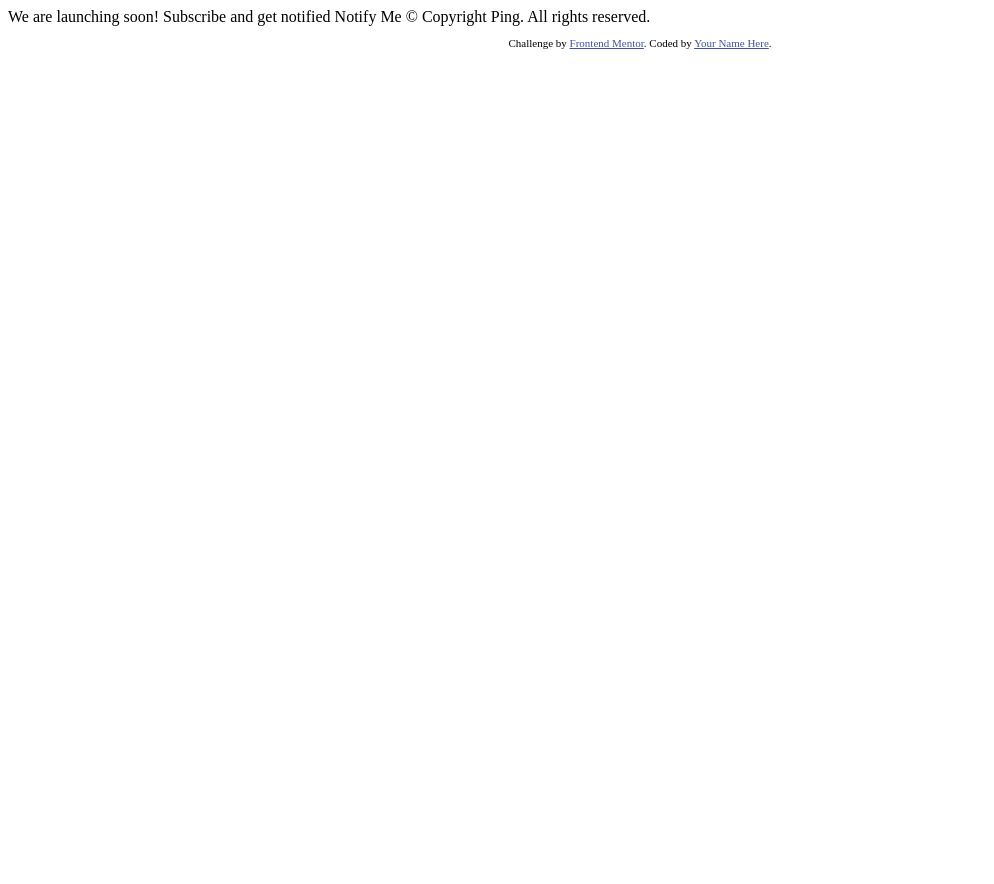
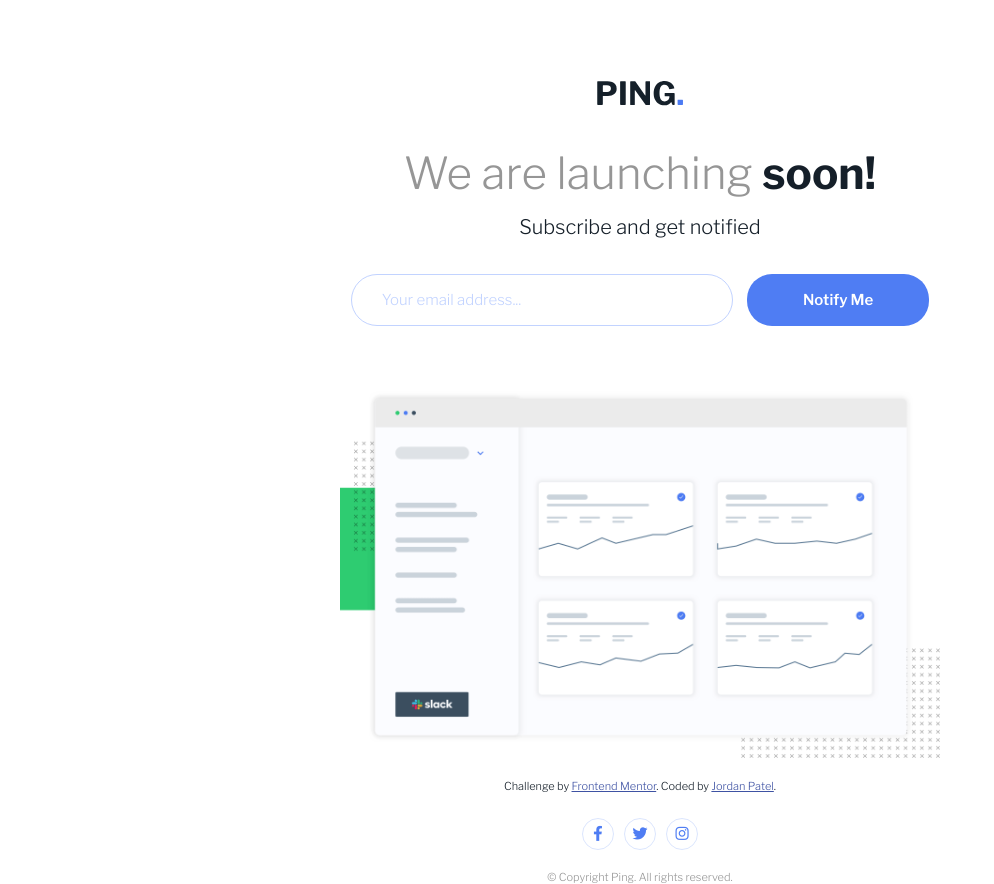
Before and after one commit to JordansGit/ping-coming-soon-page, a plain HTML site: page index.html in a window 1280 px wide. Shown: the whole page, without its empty margins (0-994 px from the left). Before the commit the page ends 800 px from the top, so only its background shows below. Drawn offline with nearby package versions, Linux system fonts and the light colour scheme.

Commit message:
completed all css

```diff
--- /dev/null
+++ b/css/style.css
@@ -0,0 +1,123 @@
+.attribution { font-size: 11px; position: absolute; bottom: 0; transform: translate(-50%, -50%); margin: 0;/* left: 50% */ }
+.attribution a { color: hsl(228, 45%, 44%); }
+
+/* GENERAL STYLES */
+* {
+  font-family: 'Libre Franklin', sans-serif;
+}
+
+body {
+  width: 100vw;
+  height: 100vh;
+  margin: 0;
+  font-size: 20px;
+  display: flex;
+  flex-direction: column;
+  align-items: center;
+  /*justify-content: space-between;*/
+}
+
+h1 {
+  font-weight: 300;
+  font-size: 2.2em;
+  margin: 40px 0 15px 0;
+  color: hsl(0, 0%, 59%);
+}
+
+span {
+  font-weight: 700;
+  color: hsl(209, 33%, 12%);
+}
+
+p {
+  font-weight: 300;
+  margin: 0 0 35px 0;
+  color: hsl(209, 33%, 12%);
+}
+
+small {
+  font-weight: 300;
+  font-size: 11px;
+  color: hsl(0, 0%, 59%);
+}
+
+/* CONTENT */
+.logo {
+  margin-top: 80px;
+}
+
+.dashboard {
+  width: 600px;
+  height: auto;
+  margin-top: 60px;
+}
+
+#email {
+  padding: 16px 30px;
+  border-radius: 35px;
+  width: 320px;
+  border: 1px solid hsl(223, 100%, 88%);
+  margin-right: 10px;
+  font-size: 15px;
+  color: hsl(209, 33%, 12%);
+}
+
+::placeholder {
+  color: hsl(223, 100%, 88%);
+}
+
+#email:focus {
+  border: 1px solid hsl(354, 100%, 66%);
+  outline: none;
+}
+
+button {
+  background: hsl(223, 87%, 63%);
+  color: white;
+  border-radius: 25px;
+  padding: 17px 56px;
+  border: none;
+  font-size: 15px;
+  font-weight: 600;
+
+}
+
+.error {
+  height: 19px;
+}
+
+#error-msg {
+  color: hsl(0, 0%, 59%);
+  font-size: 11px;
+  font-style: italic;
+  margin: 5px 0 0 -257px;
+  font-weight: 600;
+}
+
+.social-media-icons {
+  display: flex;
+  flex-direction: row;
+  justify-content: space-between;
+  align-items: center;
+  margin: 60px 0 20px 0;
+  gap: 10px;
+
+}
+
+.circle {
+  color: hsl(223, 87%, 63%);
+  border: 1px solid rgba(78, 125, 242, .2);
+  border-radius: 50%;
+  height: 30px;
+  width: 30px;
+  display: flex;
+  align-items: center;
+  justify-content: center;
+}
+
+.circle:hover {
+  color: white;
+  background: hsl(223, 87%, 63%);
+  border: 1px solid hsl(223, 87%, 63%);
+  cursor: pointer;
+}
--- a/index.html
+++ b/index.html
@@ -5,30 +5,58 @@
   <meta name="viewport" content="width=device-width, initial-scale=1.0"> <!-- displays site properly based on user's device -->
 
   <link rel="icon" type="image/png" sizes="32x32" href="./images/favicon-32x32.png">
+  <link rel="stylesheet" href="./css/style.css">
+
+  <link rel="preconnect" href="https://fonts.googleapis.com">
+  <link rel="preconnect" href="https://fonts.gstatic.com" crossorigin>
+  <link href="https://fonts.googleapis.com/css2?family=Libre+Franklin:wght@300;600;700&display=swap" rel="stylesheet">
+  <link rel="stylesheet" href="https://cdnjs.cloudflare.com/ajax/libs/font-awesome/6.1.1/css/all.min.css">
+
+
 
   <title>Frontend Mentor | Ping coming soon page</title>
 
-  <!-- Feel free to remove these styles or customise in your own stylesheet 👍 -->
-  <style>
-    .attribution { font-size: 11px; text-align: center; }
-    .attribution a { color: hsl(228, 45%, 44%); }
-  </style>
 </head>
 <body>
+  <img class="logo" src="./images/logo.svg">
+  <h1>We are launching <span>soon!</span></h1>
+  <p>Subscribe and get notified</p>
+  <form>
+    <input type="email" id="email" placeholder="Your email address...">
+    <button>Notify Me</button>
+  </form>
 
-  We are launching soon!
+  <div class="error">
+    <p id="error-msg"></p>
+  </div>
 
-  Subscribe and get notified
+  <img class="dashboard" src="./images/illustration-dashboard.png">
 
-  Notify Me
+  <div class="social-media-icons">
+    <div class="circle">
+      <i class="fa-brands fa-facebook-f fa-xs"></i>
+    </div>
+    <div class="circle">
+      <i class="fa-brands fa-twitter fa-xs"></i>
+    </div>
+    <div class="circle">
+      <i class="fa-brands fa-instagram fa-xs"></i>
+    </div>
+  </div>
+  <small>&copy; Copyright Ping. All rights reserved.</small>
 
-  &copy; Copyright Ping. All rights reserved.
+
+
 
   <footer>
+    <p></p>
     <p class="attribution">
       Challenge by <a href="https://www.frontendmentor.io?ref=challenge" target="_blank">Frontend Mentor</a>.
-      Coded by <a href="#">Your Name Here</a>.
+      Coded by <a href="#">Jordan Patel</a>.
     </p>
   </footer>
+
+  <script src="./js/script.js"></script>
+
 </body>
 </html>
--- /dev/null
+++ b/js/script.js
@@ -0,0 +1 @@
+/* css is done, now just need to do email verification form*/
```
